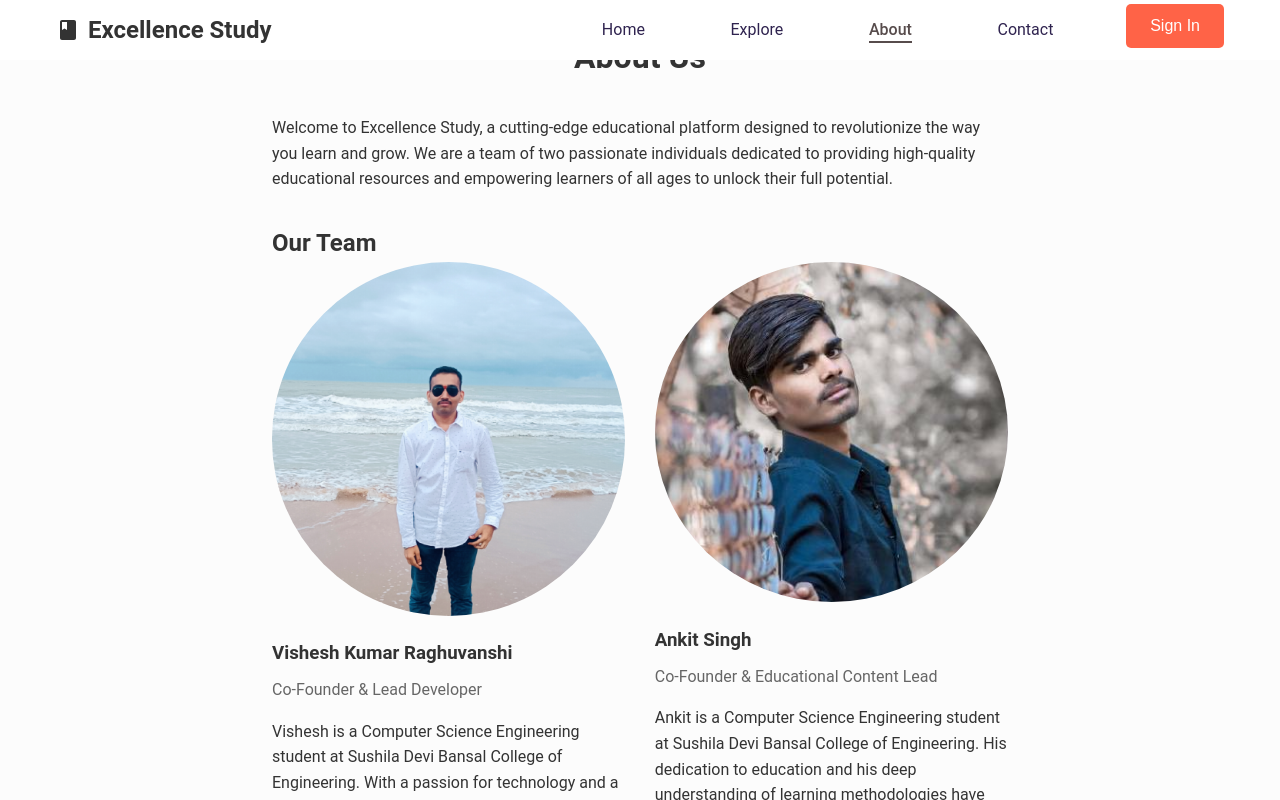
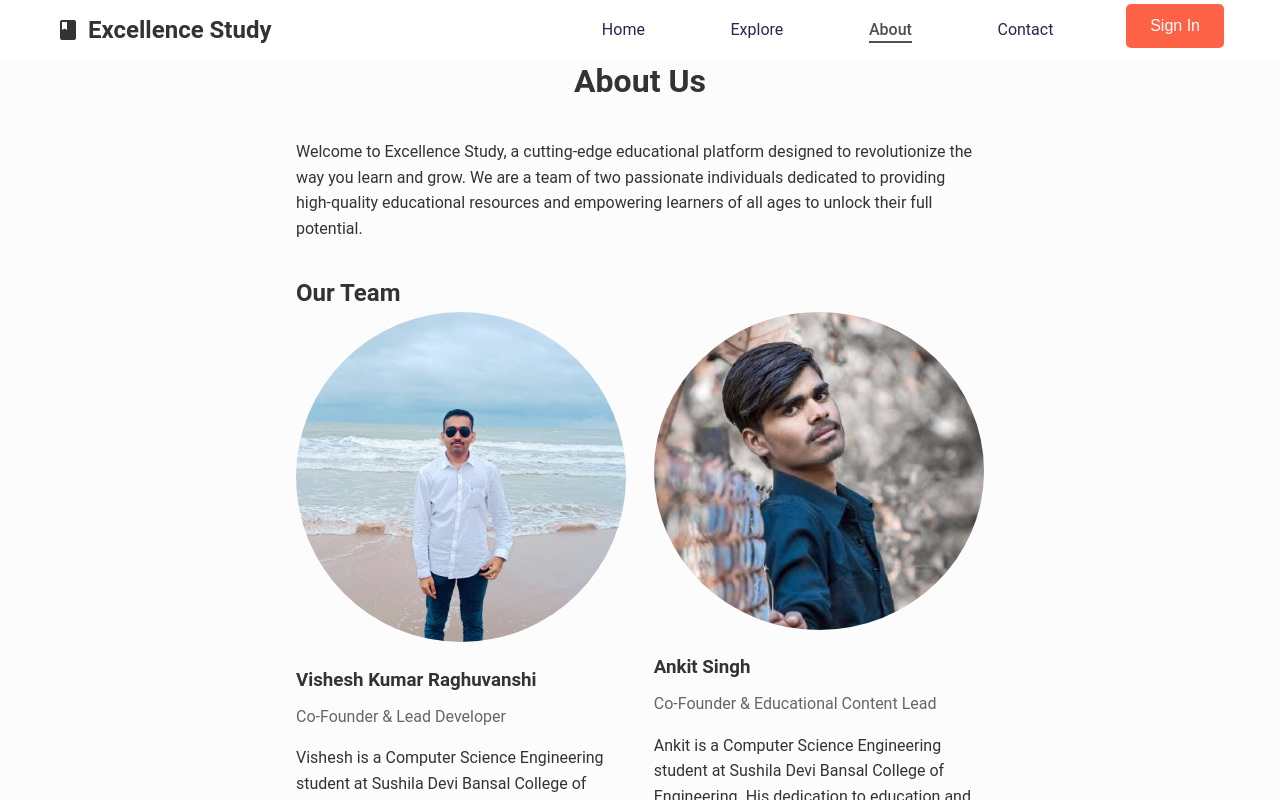
Before and after one commit to visheshraghuvanshi/excellence-study, a React (Vite) app: page /about in a window 1280 px wide. Shown: the top 800 px of the page. Built offline with nearby package versions, Linux system fonts and the light colour scheme; no server answers.

Commit message:
Fixed: 'About Us' text hidden under Navbar

```diff
--- a/src/components/About/About.css
+++ b/src/components/About/About.css
@@ -1,7 +1,7 @@
 .about-container {
     max-width: 800px;
     margin: 0 auto;
-    padding: 2rem;
+    padding: 3.5rem;
   }
 
   .about-heading {
```
